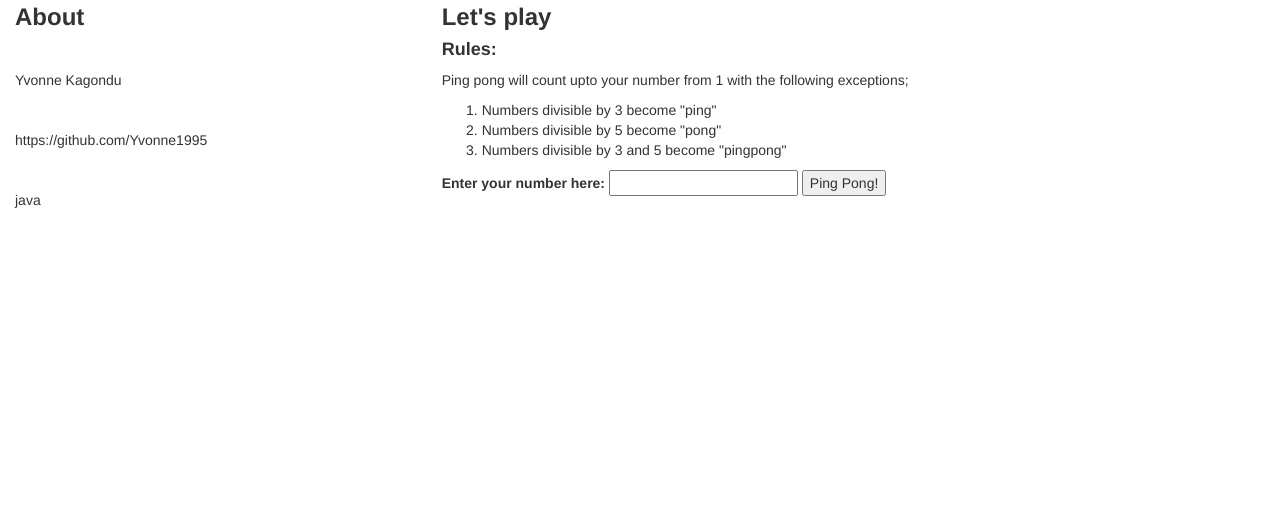
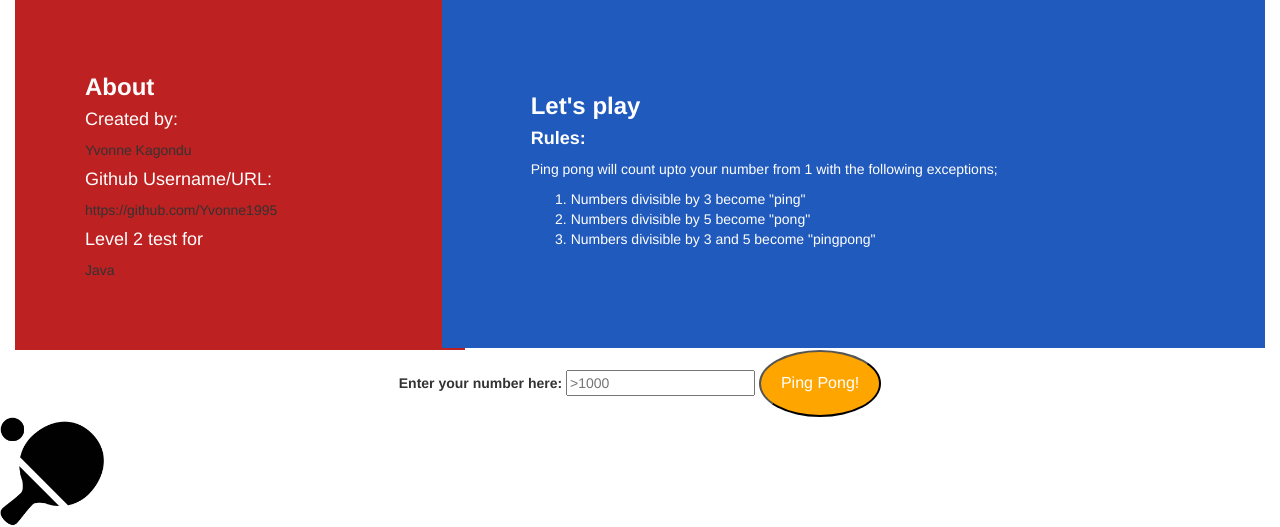
Before and after one commit to Yvonne1995/Ping-pong, a plain HTML site: page pingPong.html in a window 1280 px wide. Shown: the part 285-812 px from the top of the page. Drawn offline with nearby package versions, Linux system fonts and the light colour scheme.

Commit message:
css and js

```diff
--- a/css/styles.css
+++ b/css/styles.css
@@ -1,24 +1,39 @@
-.float-left-area {
-  width: 30%;
-  float: left;
-  padding: 10px;
+.left{
+  background-color: #BD2121;
+  padding: 70px;
+  width: 450px
 }
-.inner-left {
-  padding: 10px;
-  margin-right: 10px border: #999999 1px solid;
-  min-height: 60px;
-  background-color: green;
-  box-shadow: 0 8px 16px 0 rgba(0, 0, 0, 0.2), 0 6px 20px 0 rgba(0, 0, 0, 0.19);
+.right{
+  background-color: #215ABD;
+  color: #FFFFFF;
+  padding: 89px;
 }
-.float-right-area {
-  width: 70%;
-  float: left;
-  padding: 10px;
+.name{
+  width: 100%;
 }
-.inner-right {
-  padding: 10px;
-  margin-right: 10px padding: 5px 5px 5px 5px;
-  border: #999999 1px solid;
-  min-height: 60px;
-  box-shadow: 0 8px 16px 0 rgba(0, 0, 0, 0.2), 0 6px 20px 0 rgba(0, 0, 0, 0.19);
+body{
+  margin: 0;
+  padding: 0;
 }
+.col-lg-12{
+  padding: 0;
+  margin: 0;
+  width: 100%;
+}
+.output{
+  background-image: url("../img/Assets/ping-pong.png");
+  background-size: contain;
+  background-repeat: no-repeat;
+  padding: 50px;
+  color: orange;
+  font-weight: bold;
+}
+
+.button{
+  border-radius: 50%;
+  background-color: orange;
+  color: white;
+padding: 20px;
+text-align: center;
+font-size: 16px;
+}
--- a/js/script.js
+++ b/js/script.js
@@ -0,0 +1,22 @@
+// user interface
+$("form#inputForm").submit(function(event) {
+  var numbers = parseInt($("input").val());
+  $(".output").empty();
+
+// business logic
+  for (var index = 1; index <= numbers; index += 1) {
+    if (index > 2000) {
+        alert ("try a smaller number!");
+    }
+  else{  if (index % 15 == 0) {
+      $(".output").append("<li>" + "PingPong" + "</li>");
+    } else if (index % 3 == 0) {
+      $(".output").append("<li>" + "Ping" + "</li>");
+    } else if (index % 5 == 0) {
+      $(".output").append("<li>" + "Pong" + "</li>");
+    } else {
+      $(".output").append("<li>" + index + "</li>");
+    }
+  }}
+  event.preventDefault();
+});
--- a/pingPong.html
+++ b/pingPong.html
@@ -12,24 +12,27 @@
 </head>
 
 <body>
+  <div class="container-fluid">
+
+
     <div class="hero-image">
       <center>
-      <img class="logo" src="img/Assets/pingPong.png" class="img-responsive" style="display:inline" alt="logo">
+        <img class="img" src="img/Assets/pingPong.png" class="img-responsive" style="display:inline" alt="logo">
       </center>
     </div>
 
     <div class="row">
       <div class="col-lg-12">
-      <div class="col-lg-4">
+        <div class="col-sm-4">
           <div class="left">
-      <h3><strong>About</strong></h3>
+            <h3 style="color:#FFFFFF"><strong>About</strong></h3>
             <h4 style="color:#FFFFFF">Created by:</h4> Yvonne Kagondu
             <h4 style="color:#FFFFFF">Github Username/URL:</h4> https://github.com/Yvonne1995
-      <h4 style="color:#FFFFFF">Level 2 test for</h4> java
+            <h4 style="color:#FFFFFF">Level 2 test for</h4> Java
           </div>
         </div>
 
-      <div class="col-lg-8">
+        <div class="col-sm-8">
           <div class="right">
             <h3><strong>Let's play</strong></h3>
             <h4><strong>Rules:</strong></h4>
@@ -39,22 +42,25 @@
               <li>Numbers divisible by 5 become "pong"</li>
               <li>Numbers divisible by 3 and 5 become "pingpong"</li>
             </ol>
+          </div>
+        </div>
+      </div>
+    </div>
+  </div>
+
+  <center>
     <form id="inputForm">
       <strong>Enter your number here:</strong>
-          <input type="text" id="unumber" name="" value="">
-          <button type="submit">Ping Pong!</button>
+      <input type="text" id="unumber" name="" placeholder=">1000" value="">
+      <button class= "button" type="submit">Ping Pong!</button>
     </form>
     <div class="output">
       <ul>
 
       </ul>
     </div>
+  </center>
   </div>
-    </div>
-</div>
-</div>
-</div>
-
   <script src="js/jquery-3.3.1.js"></script>
   <script src="js/script.js"></script>
 </body>
```
Also changed, not shown: img/Assets/ball.svg (added), img/Assets/ping-pong.png (added). Lines whose indentation alone changed are shown as unchanged.
